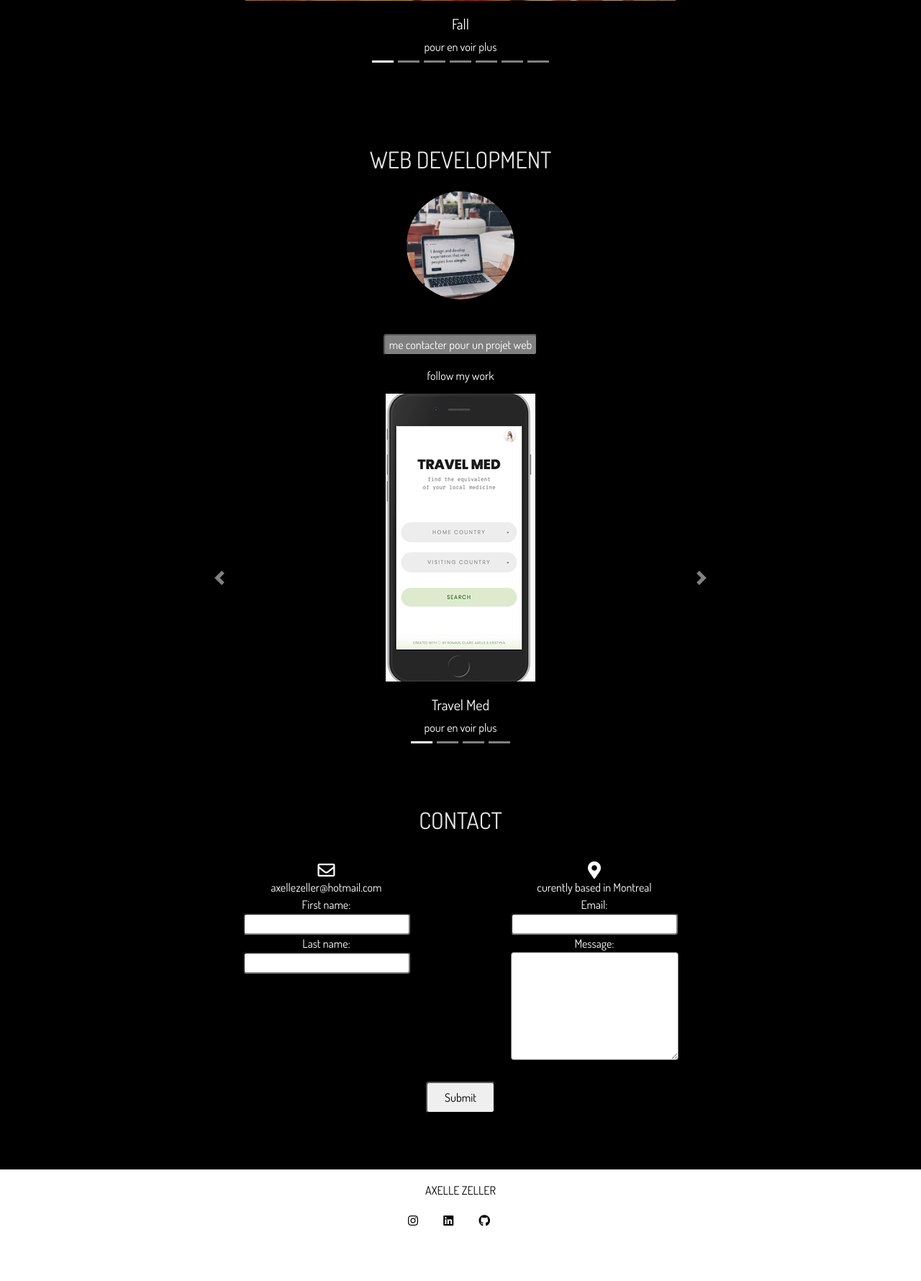
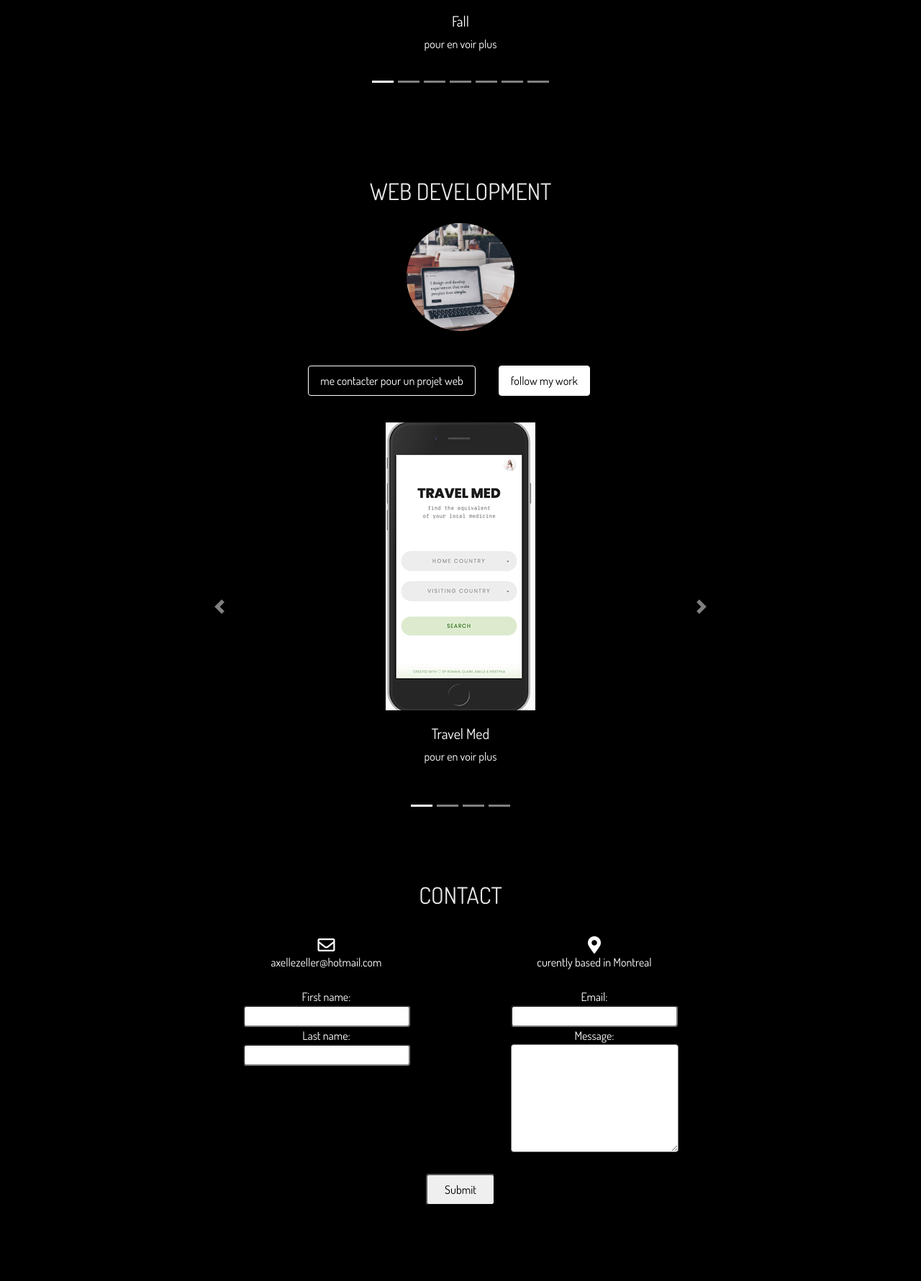
Before and after one commit to AxelleBZ/landing-page-portfolio, a PHP site: page / in a window 1280 px wide. Shown: the part 1540-3320 px from the top of the page at 72% size. Run offline with PHP 8.4, Linux system fonts and the light colour scheme; some libraries are stand-ins or nearby versions.

Commit message:
modify style and finish contact style

```diff
--- a/CSS/card-category.css
+++ b/CSS/card-category.css
@@ -7,7 +7,7 @@
   padding-top: 30px;
   text-align: center;
   padding-bottom: 16px;
-  margin-bottom: 16px;
+  margin-bottom: 80px;
   scroll-behavior: smooth;
 }
 .card-category .card-category-img {
@@ -18,16 +18,19 @@
   border-radius: 50%;
 }
 
+.card-actions {
+  display: flex;
+  flex-direction: row;
+}
+
 .title-photography {
   margin-top: 16px;
   margin-bottom: 24px;
-
 }
 
 .title-web {
   margin-top: 16px;
   margin-bottom: 24px;
-
 }
 
 .card-title {
@@ -82,23 +85,19 @@ margin-bottom: 48px;
   font-size: 16px;
 }
 
-.button-photography {
+.button-card {
   border-radius: 4px;
   color: white;
-  background-color: grey;
+  margin-right: 32px;
+  margin-bottom: 24px;
+  border: white solid 1px;
+  padding: 8px 16px;
 }
 
-.button-web {
-  border-radius: 4px;
-  color: white;
-  background-color: grey;
+.button-white {
+  background-color: white;
+  color: black;
 }
-
-.followmywork {
-  display: block;
-  padding-top: 16px;
-}
-
 
 .textarea {
  height: 80px;
@@ -126,3 +125,16 @@ border-radius: 4px;
   border-radius: 4px;
   padding: 8px 24px;
 }
+
+.contact-item {
+  padding-bottom: 24px;
+}
+
+.item-geolocalisation {
+  padding-bottom: 24px;
+}
+
+.carousel-indicators {
+  position: absolute;
+  bottom: -48px;
+}
--- a/CSS/footer.css
+++ b/CSS/footer.css
@@ -17,7 +17,7 @@
 
 
 .list-inline a {
-  font-size: 16px;
+  font-size: 32px;
   color: black;
   list-style: none;
   padding-left: none;
@@ -33,8 +33,10 @@
 }
 
 .title-footer {
-  margin-top: 8px;
   color: black;
+  padding-bottom: 24px;
+  margin-top: 70px;
+  font-size: 24px;
 }
 
 .p-footer {
@@ -50,3 +52,7 @@ color: white;
 .top-arrow {
   text-align: center;
 }
+
+.footer a:hover {
+  color: black;
+}
--- a/CSS/style.css
+++ b/CSS/style.css
@@ -58,5 +58,10 @@ p {
 a {
   font-size: 16px;
   text-decoration: none;
-  color:white;
+  color: white;
 }
+
+a:hover {
+  text-decoration: none;
+  color: white;
+}
--- a/index.html
+++ b/index.html
@@ -5,7 +5,10 @@
 
     <link rel="stylesheet" href="https://stackpath.bootstrapcdn.com/bootstrap/4.3.1/css/bootstrap.min.css" integrity="sha384-ggOyR0iXCbMQv3Xipma34MD+dH/1fQ784/j6cY/iJTQUOhcWr7x9JvoRxT2MZw1T" crossorigin="anonymous">
 
-    <script src="https://code.jquery.com/jquery-3.3.1.slim.min.js" integrity="sha384-q8i/X+965DzO0rT7abK41JStQIAqVgRVzpbzo5smXKp4YfRvH+8abtTE1Pi6jizo" crossorigin="anonymous"></script>
+    <script
+      src="https://code.jquery.com/jquery-3.4.1.min.js"
+      integrity="sha256-CSXorXvZcTkaix6Yvo6HppcZGetbYMGWSFlBw8HfCJo="
+      crossorigin="anonymous"></script>
 
     <script src="https://cdnjs.cloudflare.com/ajax/libs/popper.js/1.14.7/umd/popper.min.js" integrity="sha384-UO2eT0CpHqdSJQ6hJty5KVphtPhzWj9WO1clHTMGa3JDZwrnQq4sF86dIHNDz0W1" crossorigin="anonymous"></script>
 
@@ -64,8 +67,8 @@
           </div>
 
           <div class="card-actions">
-            <button class="button-photography"><a href="mailto:hello@axellezellerphotography.com">me contacter pour un projet photo</a></button>
-            <a class="followmywork" href="https://www.behance.net/axellez" target="-blank">follow my work</a>
+            <a href="mailto:hello@axellezellerphotography.com" class="button-card">me contacter pour un projet photo</a>
+            <a class="button-card button-white" href="https://www.behance.net/axellez" target="-blank">follow my work</a>
           </div>
         </div>
 
@@ -87,7 +90,7 @@
               <img src="images/leaves.jpg" alt="...">
               <div class="carousel-caption d-none d-md-block">
                 <h5>Fall</h5>
-                <p><a href="https://www.behance.net/gallery/87903545/Fall-in-Montreal" target="_blank">pour en voir plus</a></p>
+                <a href="https://www.behance.net/gallery/87903545/Fall-in-Montreal" target="_blank">pour en voir plus</a>
               </div>
             </div>
 
@@ -164,8 +167,8 @@
           </div>
 
           <div class="card-actions">
-            <button class="button-web"><a href="mailto:hello@axellezellerweb.com">me contacter pour un projet web</a></button>
-            <a  class="followmywork" href="https://github.com/AxelleBZ" target="-blank">follow my work</a>
+            <a href="mailto:hello@axellezellerweb.com" class="button-card">me contacter pour un projet web</a>
+            <a class="button-card button-white" href="https://github.com/AxelleBZ" target="-blank">follow my work</a>
           </div>
         </div>
 
@@ -231,7 +234,7 @@
 
         <h2 class="title-contact">CONTACT</h2>
 
-        <form class="form-contact">
+        <form class="form-contact" id="ajax-contact" method="post" action="mailer.php">
           <div class="form-row">
             <div class="name">
               <div class="contact-item">
@@ -240,9 +243,9 @@
                 <a href="mailto:axellezeller@hotmail.com">axellezeller@hotmail.com</a>
               </div>
               First name:<br>
-              <input type="text" name="firstname"><br>
+              <input type="text" name="firstname" id="firstname" required><br>
               Last name:<br>
-              <input type="text" name="lastname"><br>
+              <input type="text" name="lastname" id="lastname" required><br>
             </div>
             <div class="message">
               <div class="item-geolocalisation">
@@ -250,13 +253,15 @@
                 <p>curently based in Montreal</p>
               </div>
               Email:<br>
-              <input class="input-email" type="text" name="email"><br>
+              <input class="input-email" type="text" name="email" id="email" required><br>
               Message:<br>
-              <textarea name="message" rows="10" cols="30"></textarea>
+              <textarea name="message" id="message" rows="10" cols="30" required></textarea>
             </div>
           </div>
           <input class="form-contact-submit" type="submit" value="Submit">
         </form>
+
+        <div id="form-messages"></div>
 
       </div>
     </div>
@@ -271,25 +276,25 @@
     <div class="list-footer">
       <ul class="list-inline">
         <li>
-         <a href="">
+         <a href="https://www.instagram.com/montreal_for_a_while/">
             <i class="fab fa-instagram"></i>
          </a>
         </li>
 
         <li>
-         <a href="">
+         <a href="https://www.linkedin.com/in/axelle-zeller/">
             <i class="fab fa-linkedin"></i>
          </a>
         </li>
 
         <li>
-         <a href="">
+         <a href="https://github.com/AxelleBZ">
             <i class="fab fa-github"></i>
          </a>
         </li>
       </ul>
     </div>
-    <p class="p-footer">MISE A JOUR DECEMBRE 2019</p>
+    <p class="p-footer">MISE A JOUR JANVIER 2020</p>
   </div>
 
   <div class="top-arrow">
```
Also changed, not shown: mailer.php (added, +54 -0 lines), script.js (+43 -3 lines).
